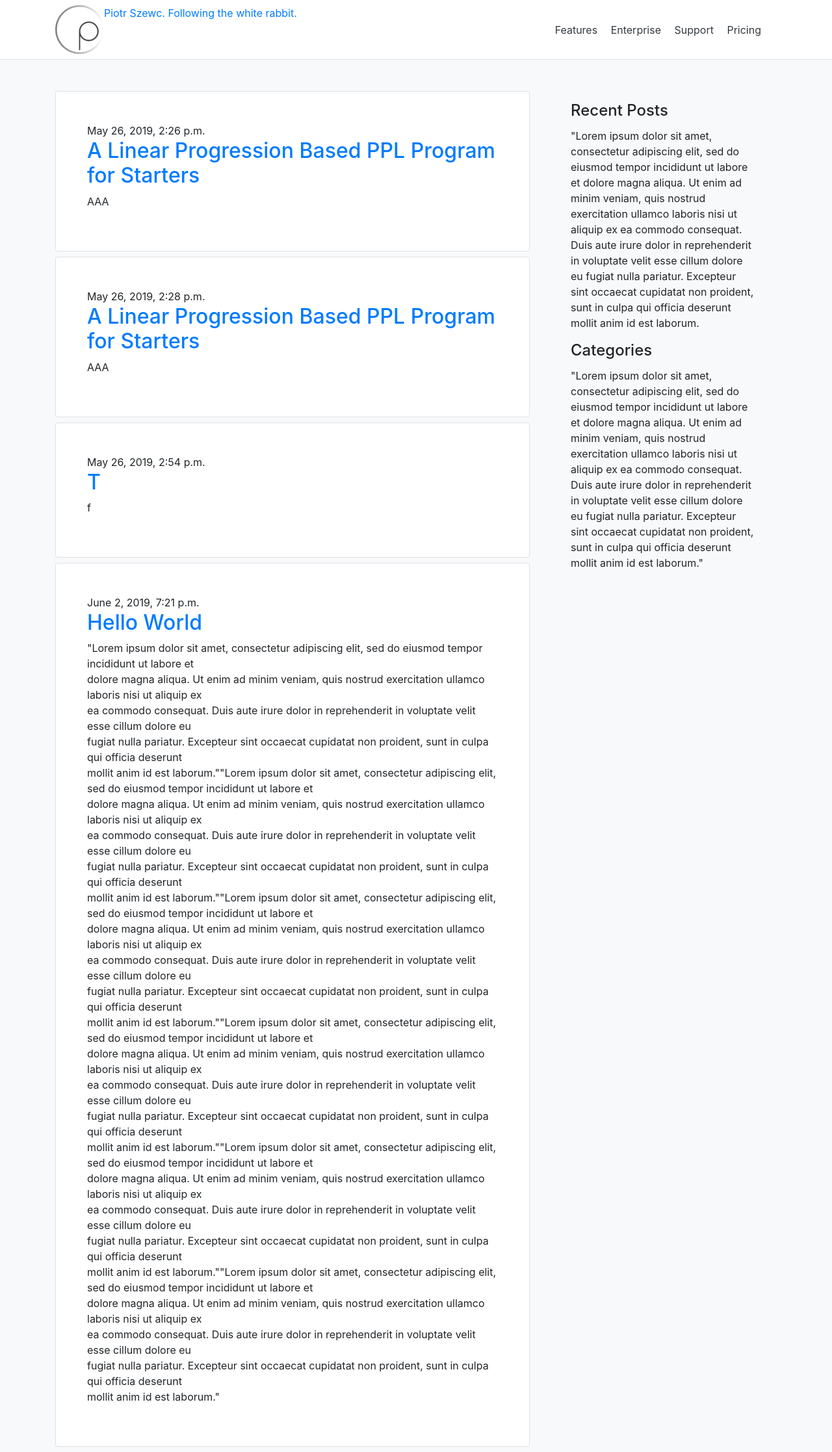
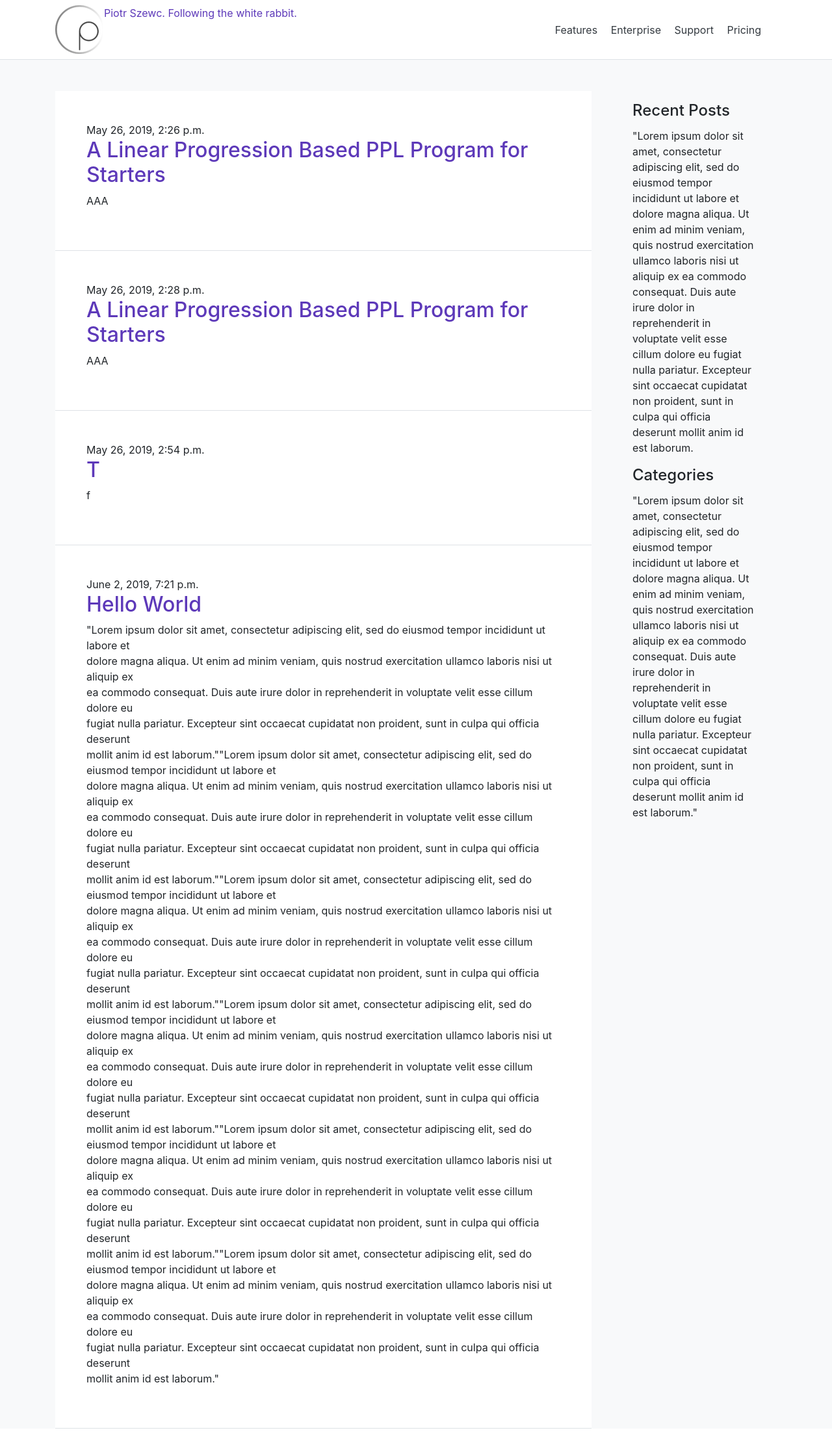
Before and after one commit to piszewc/pszewc, a Django app: page / in a window 1280 px wide. Shown: the whole page at 65% size. After the commit the page ends 2198 px from the top, so only its background shows below. Run offline with Django 3.2, Linux system fonts and the light colour scheme; data comes from the database, SQL or seed files in the repository; some libraries are stand-ins or nearby versions.

Commit message:
Update CSS

```diff
--- a/blog/static/css/blog.css
+++ /dev/null
@@ -1,3 +0,0 @@
-a, a:hover {
-  text-decoration: none !important
-}
--- /dev/null
+++ b/blog/static/css/styles.css
@@ -0,0 +1,4 @@
+a {
+  color: #5d39b9 !important;
+  text-decoration: none !important;
+}
--- a/blog/templates/blog/base.html
+++ b/blog/templates/blog/base.html
@@ -10,6 +10,8 @@
   <!-- Bootstrap CSS -->
   <link rel="stylesheet" href="https://stackpath.bootstrapcdn.com/bootstrap/4.3.1/css/bootstrap.min.css"
     integrity="sha384-ggOyR0iXCbMQv3Xipma34MD+dH/1fQ784/j6cY/iJTQUOhcWr7x9JvoRxT2MZw1T" crossorigin="anonymous">
+ <!-- Local CSS -->
+ <link rel="stylesheet" href="{% static 'css/styles.css' %}">
 
   <title>Piotr Szewc - Following the white rabbit.</title>
 </head>
@@ -42,12 +44,12 @@
       {% endif %}
       <div class="content container">
         <div class="row">
-          <div class="col-8">
+          <div class="col-9">
             {% block content %}
             {% endblock %}
           </div>
 
-          <div class="col-4 pl-5 pr-5">
+          <div class="col-3 pl-5 pr-5">
             <p>
               <h4 class="card-title">Recent Posts</h2>
               "Lorem ipsum dolor sit amet, consectetur adipiscing elit, sed do eiusmod tempor incididunt ut labore et
--- a/blog/templates/blog/post_list.html
+++ b/blog/templates/blog/post_list.html
@@ -2,7 +2,7 @@
 
 {% block content %}
     {% for post in posts %}
-        <div class="post bg-white rounded border p-5 mb-2">
+        <div class="post bg-white p-5 border-bottom">
             <div class="date">
                 {{ post.published_date }}
             </div>
```
